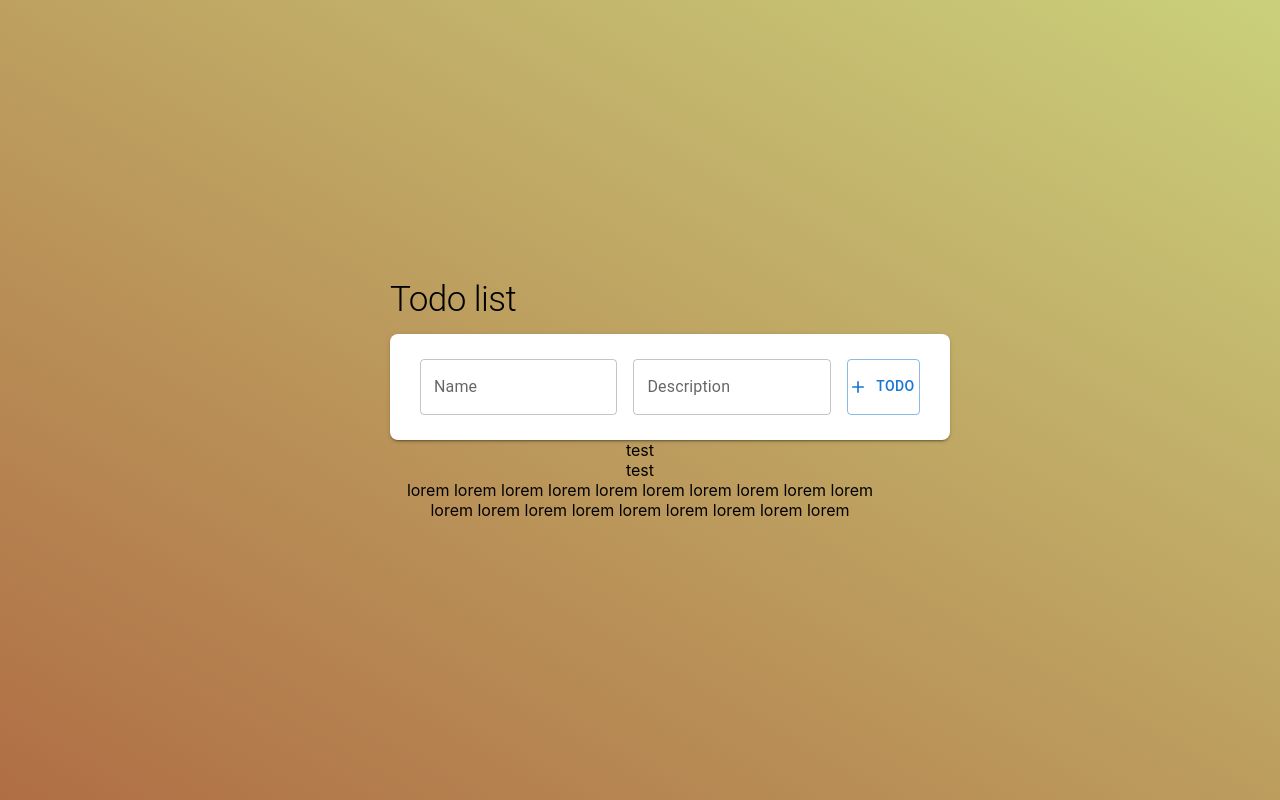
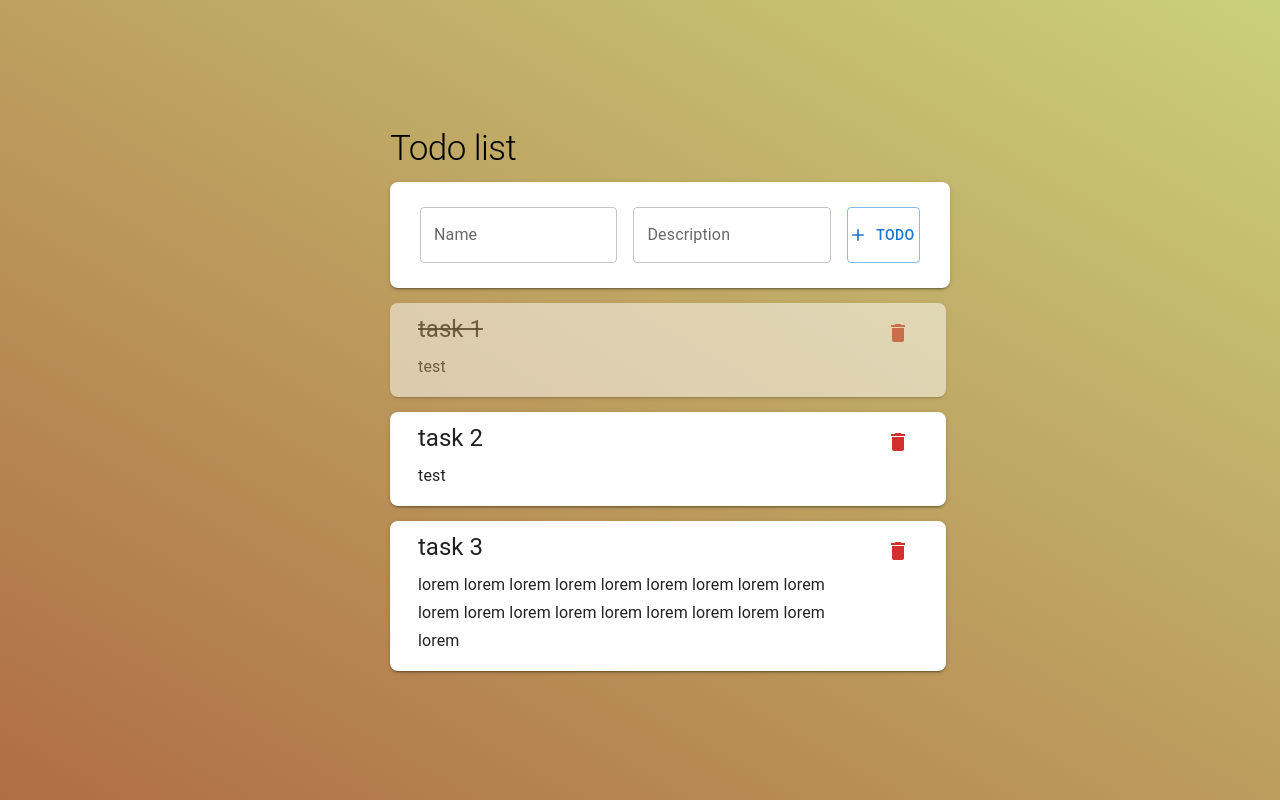
Before and after one commit to vegvisir46/react-ts-todo, a React (Create React App) app: page / in a window 1280 px wide. Built offline with nearby package versions, Linux system fonts and the light colour scheme.

Commit message:
first commit

```diff
--- a/src/App.tsx
+++ b/src/App.tsx
@@ -4,13 +4,50 @@ import {Box} from '@mui/material';
 import {Header, Panel, TodoList} from './components';
 import './App.css';
 
+export type Todo = {
+  id: number;
+  name: string;
+  description: string;
+  checked: boolean;
+};
+
 function App() {
+  const [todoList, setTodoList] = React.useState([
+    {id: 1, name: 'task 1', description: 'test', checked: true},
+    {id: 2, name: 'task 2', description: 'test', checked: false},
+    {
+      id: 3, name: 'task 3',
+      description: 'lorem lorem lorem lorem lorem lorem lorem lorem lorem lorem lorem lorem lorem lorem lorem lorem lorem lorem lorem ',
+      checked: false
+    }
+  ]);
+
+  const onAddTodo = ({name, description}: Omit<Todo, 'id' | 'checked'>) => {
+    setTodoList([
+      ...todoList,
+      {id: todoList[todoList.length - 1].id + 1, description, name, checked: false}
+    ])
+  };
+
+  const onDeleteTodo = (id: Todo['id']) => {
+    setTodoList(todoList.filter(todo => todo.id !== id))
+  };
+
+  const onCheckTodo = (id: Todo['id']) => {
+    setTodoList(todoList.map(todo => {
+      if (todo.id === id) {
+        return {...todo, checked: !todo.checked}
+      }
+      return todo
+    }))
+  };
+
   return (
     <div className="App">
       <Box display='flex' flexDirection='column' width='500px'>
         <Header/>
-        <Panel/>
-        <TodoList/>
+        <Panel onAddTodo={onAddTodo}/>
+        <TodoList todoList={todoList} onDeleteTodo={onDeleteTodo} onCheckTodo={onCheckTodo}/>
       </Box>
     </div>
   );
--- a/src/components/Panel/Panel.tsx
+++ b/src/components/Panel/Panel.tsx
@@ -1,41 +1,52 @@
 import React from 'react';
-import {Add as AddIcon } from '@mui/icons-material';
+import {Add as AddIcon} from '@mui/icons-material';
 import {Button, Paper, TextField} from '@mui/material';
 
-export const Panel = () => {
-  const [inputValue, setInputValue] = React.useState('');
+import type {Todo} from "../../App";
+
+const DEFAULT_TODO = {name: '', description: ''};
+
+interface PanelProps {
+  onAddTodo: ({name, description}: Omit<Todo, 'id' | 'checked'>) => void
+}
+
+export const Panel: React.FC<PanelProps> = ({onAddTodo}) => {
+  const [todo, setTodo] = React.useState(DEFAULT_TODO);
 
   const onAddClick = () => {
-    console.log('@', inputValue)
-    setInputValue('');
+    onAddTodo(todo);
+    setTodo(DEFAULT_TODO);
   }
 
   const onChange = (event: React.ChangeEvent<HTMLInputElement>) => {
-    const {value} = event.target;
-    setInputValue(value);
+    const {value, name} = event.target;
+    console.log('@@@', value, name);
+    setTodo({...todo, [name]: value});
   }
 
 
   return (
     <Paper elevation={2}
-           sx={{width: '100%',
-                padding: '25px 30px',
-                borderRadius: 2,
-                display: 'flex',
-                justifyContent: 'space-between',
-                alignContent: 'center',
-                gap: 2 }}>
-      <TextField value={inputValue}
+           sx={{
+             width: '100%',
+             padding: '25px 30px',
+             borderRadius: 2,
+             display: 'flex',
+             justifyContent: 'space-between',
+             alignContent: 'center',
+             gap: 2
+           }}>
+      <TextField value={todo.name}
                  onChange={onChange}
                  name='name'
                  label='Name'
                  sx={{width: '300px'}}/>
-      <TextField value={inputValue}
+      <TextField value={todo.description}
                  onChange={onChange}
                  name='description'
                  label='Description'
                  sx={{width: '300px'}}/>
-      <Button startIcon={<AddIcon />}
+      <Button startIcon={<AddIcon/>}
               onClick={onAddClick}
               variant="outlined">
         Todo
--- /dev/null
+++ b/src/components/TodoList/TodoItem/TodoItem.tsx
@@ -0,0 +1,51 @@
+import React from 'react';
+import {IconButton, Box, Button, Paper, Typography} from "@mui/material";
+import {Delete as DeleteIcon} from '@mui/icons-material';
+
+import type {Todo} from "../../../App";
+
+
+interface TodoItemProps {
+  todo: Todo;
+  onDeleteTodo: (id: Todo['id']) => void;
+  onCheckTodo: (id: Todo['id']) => void;
+}
+
+export const TodoItem: React.FC<TodoItemProps> = ({todo, onDeleteTodo, onCheckTodo}) => {
+  return (
+    <Paper elevation={2}
+           sx={{
+             marginTop: '15px',
+             width: '100%',
+             padding: '10px 28px',
+             borderRadius: 2,
+             display: 'flex',
+             justifyContent: 'space-between',
+             alignContent: 'center',
+             gap: 2,
+             opacity: todo.checked ? 0.5 : 1,
+             transition: 'all .3s ease'
+           }}>
+      <Box textAlign='left'>
+        <Typography sx={{cursor: 'pointer', textDecorationLine: todo.checked ? 'line-through' : 'none'}}
+                    variant="h5"
+                    component="h5"
+                    gutterBottom
+          onClick={() => onCheckTodo(todo.id)}
+        >{todo.name}
+        </Typography>
+        <Typography variant="subtitle1" component="div" gutterBottom>
+          {todo.description}
+        </Typography>
+      </Box>
+
+      <Box>
+        <IconButton onClick={() => onDeleteTodo(todo.id)} aria-label='delete' color='error'>
+          <DeleteIcon/>
+        </IconButton>
+        {/*<Button>b2</Button>*/}
+      </Box>
+
+    </Paper>
+  );
+};
--- a/src/components/TodoList/TodoList.tsx
+++ b/src/components/TodoList/TodoList.tsx
@@ -1,23 +1,24 @@
 import React from 'react';
 import {Box} from "@mui/material";
+import {TodoItem} from "./TodoItem/TodoItem";
+import type {Todo} from "../../App";
 
-const todoList = [
-  {id: 1, description: 'test', checked: false},
-  {id: 2, description: 'test', checked: false},
-  {
-    id: 3,
-    description: 'lorem lorem lorem lorem lorem lorem lorem lorem lorem lorem lorem lorem lorem lorem lorem lorem lorem lorem lorem ',
-    checked: false
-  }
-]
-export const TodoList = () => {
+interface TodoListProps {
+  todoList: Todo[];
+  onDeleteTodo: (id: Todo['id']) => void;
+  onCheckTodo: (id: Todo['id']) => void;
+}
+
+export const TodoList: React.FC<TodoListProps> = ({todoList, onDeleteTodo, onCheckTodo}) => {
   return (
     <Box>{
       todoList.map((todo) => {
         return (
-          <Box>{todo.description}</Box>
+          <TodoItem todo={todo} onDeleteTodo={onDeleteTodo} onCheckTodo={onCheckTodo}/>
         )
       })
-    }</Box>
+    }
+
+    </Box>
   )
 };
```
